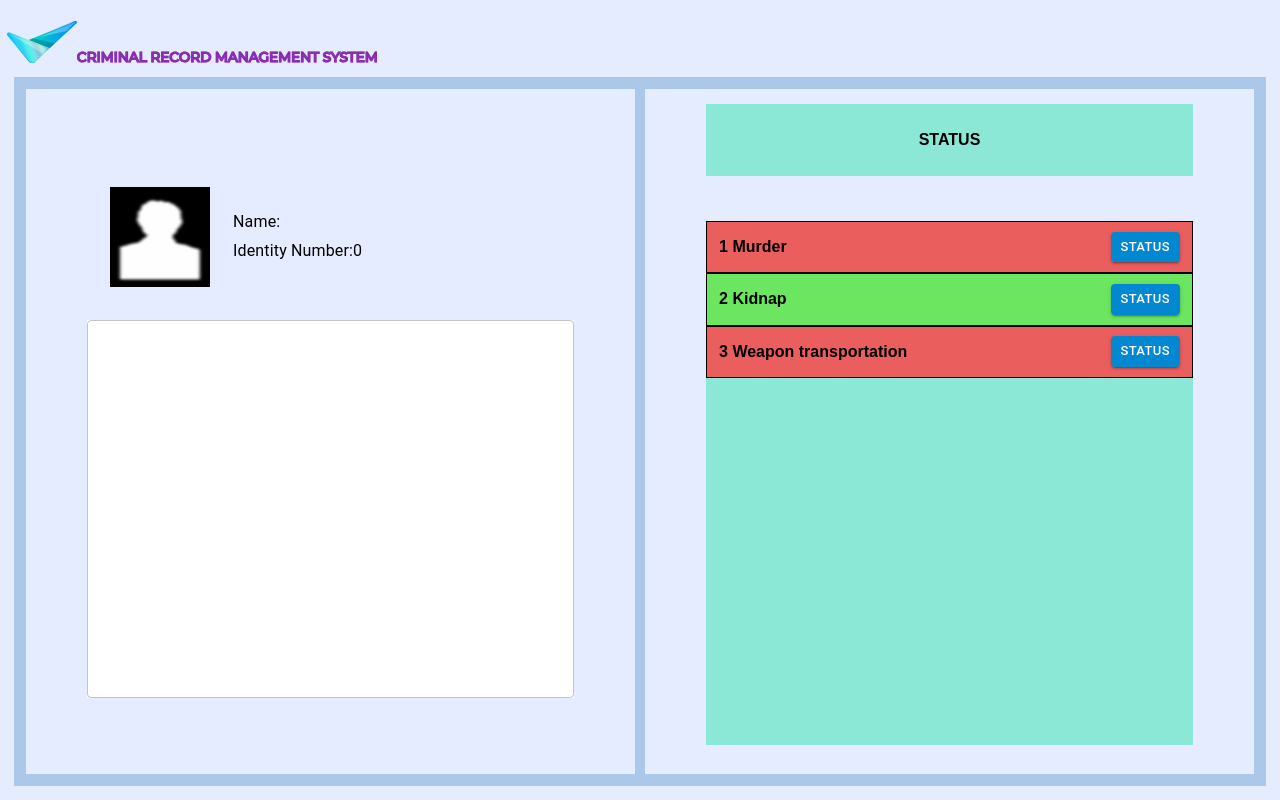
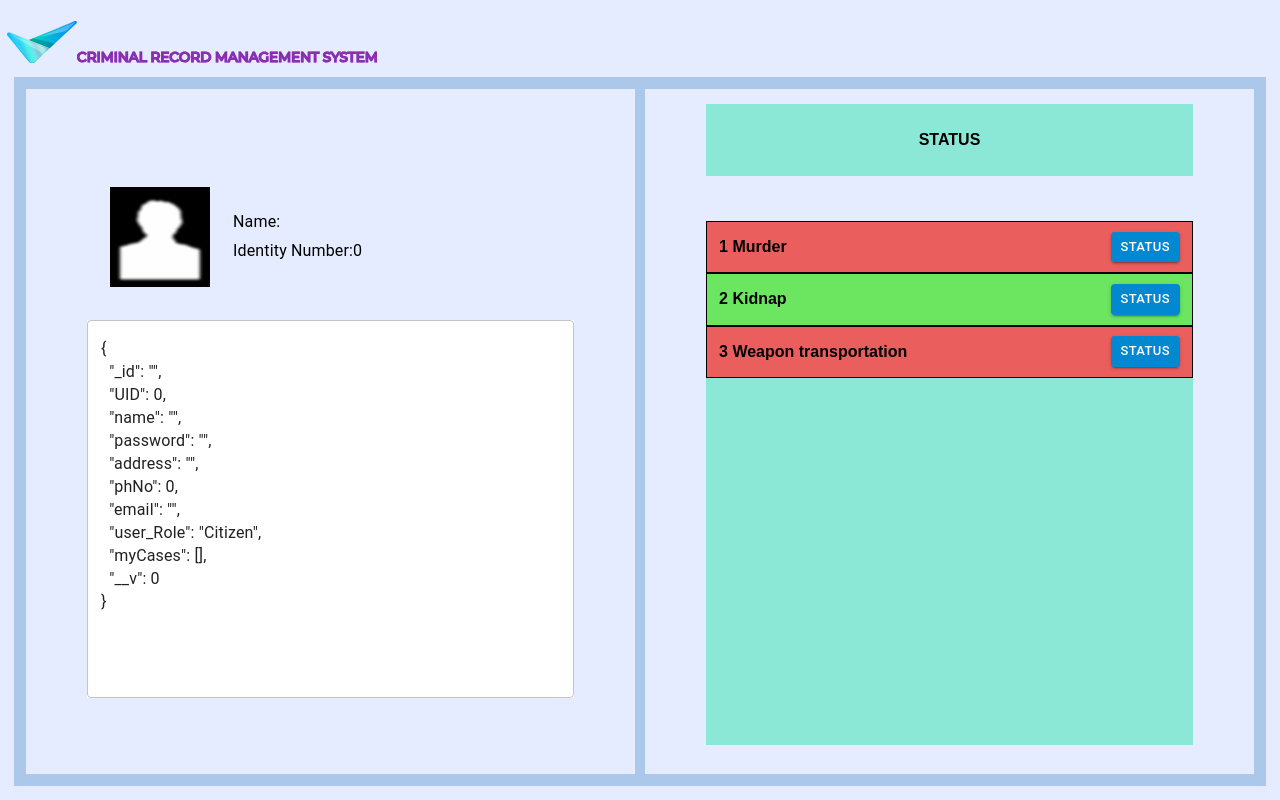
Before and after one commit to demelcjohn/criminal-record-management, a Next.js app: page /citizen in a window 1280 px wide. Built offline with nearby package versions, Linux system fonts and the light colour scheme; data requests are answered from the project's data file.

Commit message:
print user details

```diff
--- a/src/components/personalDetails.tsx
+++ b/src/components/personalDetails.tsx
@@ -122,7 +122,7 @@ export default function PersonalDetails() {
             InputProps={{
               readOnly: true,
             }}
-            value=""
+            value={JSON.stringify(userData, null, 2)}
             sx={{
               width: "100%",
               bgcolor: "white",
```
